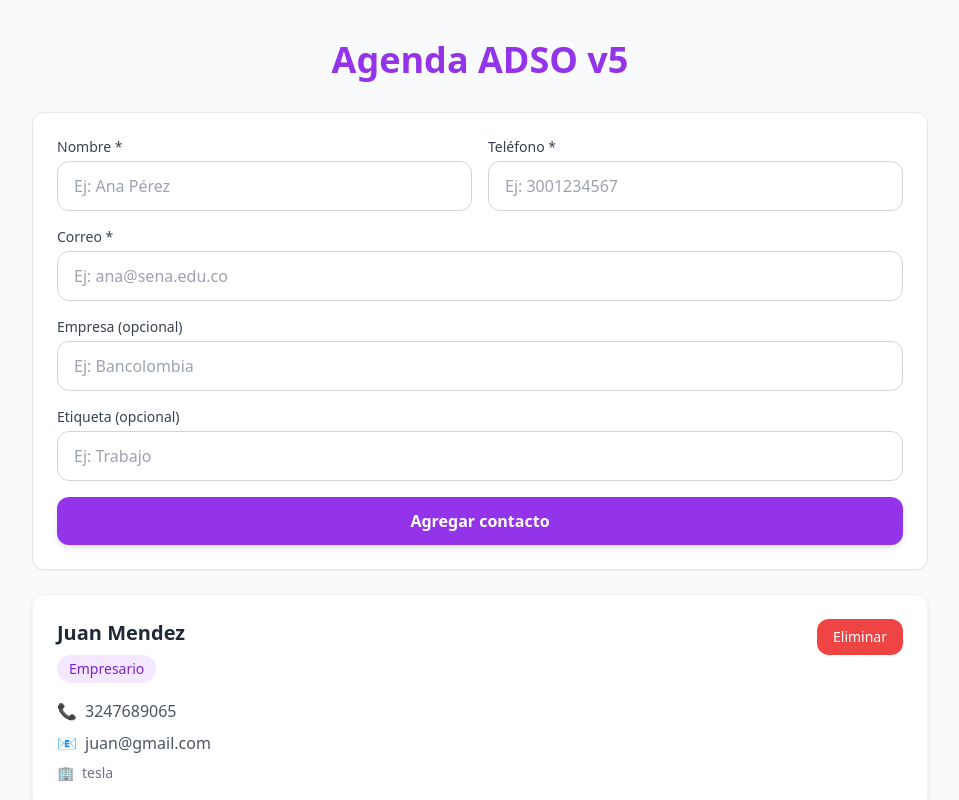
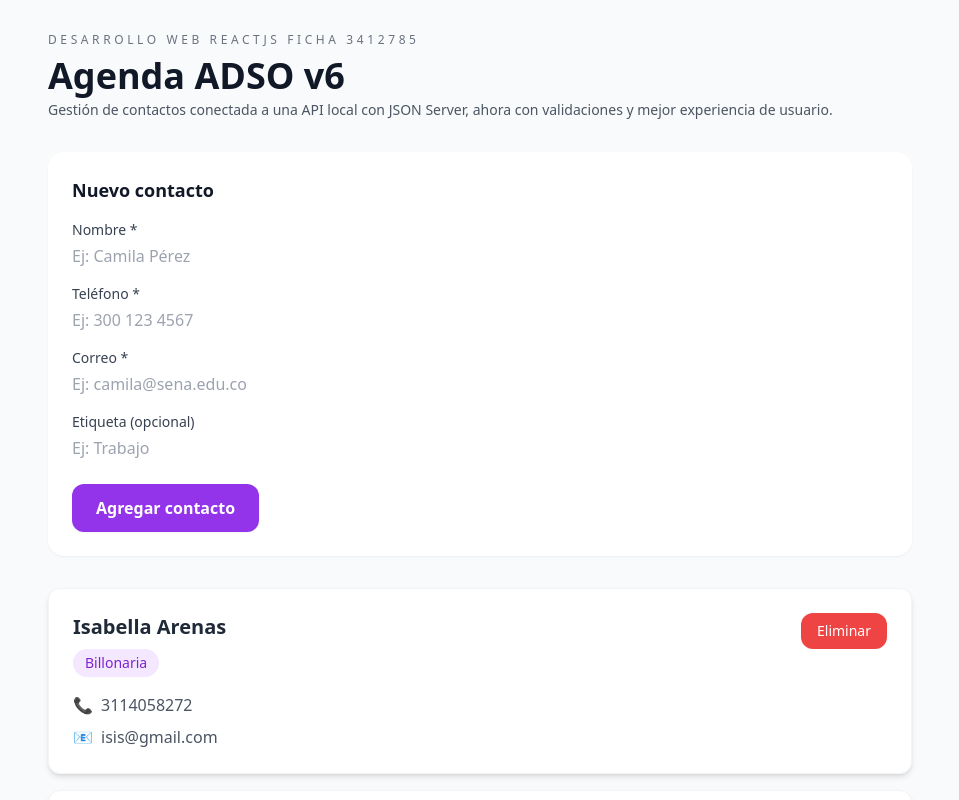
Before and after one commit to delos-10/agendaADSO, a React (Vite) app: page / in a window 1280 px wide. Shown: the top 800 px of the page, without its empty margins (160-1119 px from the left). Built offline with nearby package versions, Linux system fonts and the light colour scheme; data requests are answered from the project's data file.

Commit message:
Clase_8_Agenda_ADSO_v6_Validaciones_UX

```diff
--- a/db.json
+++ b/db.json
@@ -1,12 +1,19 @@
 {
   "contactos": [
     {
-      "nombre": "Juan Mendez",
-      "telefono": "3247689065",
-      "correo": "juan@gmail.com",
-      "empresa": "tesla",
-      "etiqueta": "Empresario",
-      "id": "-OTcwe_D4sw"
+      "nombre": "Isabella Arenas",
+      "telefono": "3114058272",
+      "correo": "isis@gmail.com",
+      "etiqueta": "Billonaria",
+      "id": "P-Sb4Z2M-c4"
+    },
+    {
+      "nombre": "David Rojas",
+      "telefono": "3008765432",
+      "correo": "rojas@gmail.com",
+      "etiqueta": "coordinador",
+      "id": "OZfFPfL3eqc"
     }
-  ]
+  ],
+  "$schema": "./node_modules/json-server/schema.json"
 }
--- a/src/App.jsx
+++ b/src/App.jsx
@@ -1,64 +1,169 @@
-// App.jsx
+
+// Importamos useEffect y useState para manejar estados y efectos en el componente principal
 import { useEffect, useState } from "react";
-import { listarContactos, crearContacto, eliminarContactoPorId } from "./api.js";
+
+// Importamos los servicios que se comunican con JSON Server
+import {
+  listarContactos,
+  crearContacto,
+  eliminarContactoPorId,
+} from "./api";
+
+// Importamos los componentes hijos
 import FormularioContacto from "./components/FormularioContacto";
 import ContactoCard from "./components/ContactoCard";
 
-export default function App() {
-  // 1) Estado con la lista de contactos (inicia como arreglo vacío)
+// Componente principal de la aplicación
+function App() {
+  // Estado que almacena la lista de contactos obtenidos de la API
   const [contactos, setContactos] = useState([]);
 
-  // 2) useEffect — Carga inicial desde la API (reemplaza localStorage)
+  // Estado que indica si estamos cargando información (por ejemplo, al inicio)
+  const [cargando, setCargando] = useState(true);
+
+  // Estado para guardar mensajes de error generales de la aplicación
+  const [error, setError] = useState("");
+
+  // useEffect que se ejecuta una sola vez al montar el componente
+  // Aquí cargamos los contactos iniciales desde JSON Server
   useEffect(() => {
-    listarContactos()
-      .then((data) => setContactos(data))
-      .catch((err) => console.error(err));
+    const cargarContactos = async () => {
+      try {
+        setCargando(true); // Indicamos que estamos cargando
+        setError(""); // Limpiamos posibles errores anteriores
+
+        const data = await listarContactos(); // Llamamos a la API
+        setContactos(data); // Guardamos la lista de contactos en el estado
+      } catch (error) {
+        // En caso de error, lo registramos en consola para depuración
+        console.error("Error al cargar contactos:", error);
+
+        // Y mostramos un mensaje amigable al usuario
+        setError(
+          "No se pudieron cargar los contactos. Verifica que el servidor esté encendido e intenta de nuevo."
+        );
+      } finally {
+        setCargando(false); // Finalizamos el estado de carga
+      }
+    };
+
+    cargarContactos();
   }, []);
 
-  // 3) Agregar contacto consumiendo la API (POST)
- const agregarContacto = async (form) => {
-  try {
-    const nuevo = await crearContacto(form);
-    setContactos((prevContactos) => [...prevContactos, nuevo]);
-  } catch (error) {
-    console.error(error);
-  }
-};
+  // Función que se encarga de agregar un nuevo contacto usando la API
+  // Esta función es async para poder usarla con await en el formulario
+  const onAgregarContacto = async (nuevoContacto) => {
+    try {
+      // Limpiamos cualquier error viejo antes de intentar guardar
+      setError("");
 
-  // 4) Eliminar contacto consumiendo la API por id (DELETE)
- const eliminarContacto = async (id) => {
-  try {
-    await eliminarContactoPorId(id);
-    setContactos((prevContactos) => prevContactos.filter((c) => c.id !== id));
-  } catch (error) {
-    console.error(error);
-  }
-};
+      // Llamamos al servicio que crea el contacto en JSON Server
+      const creado = await crearContacto(nuevoContacto);
 
+      // Actualizamos el estado agregando el contacto recién creado a la lista
+      setContactos((prev) => [...prev, creado]);
+    } catch (error) {
+      // Mostramos el error en consola para facilitar la depuración
+      console.error("Error al crear contacto:", error);
+
+      // Si falla la creación, mostramos un mensaje claro y útil
+      setError(
+        "No se pudo guardar el contacto. Verifica tu conexión o el estado del servidor e intenta nuevamente."
+      );
+
+      // Relanzar el error es opcional según cómo quieras manejarlo desde el formulario
+      throw error;
+    }
+  };
+
+  // Función para eliminar un contacto por su id
+  const onEliminarContacto = async (id) => {
+    try {
+      setError(""); // Limpiamos errores previos
+      await eliminarContactoPorId(id); // Llamamos al servicio de eliminación
+
+      // Filtramos el contacto eliminado de la lista local
+      setContactos((prev) => prev.filter((c) => c.id !== id));
+    } catch (error) {
+      // Mostramos el error en consola para depurar
+      console.error("Error al eliminar contacto:", error);
+
+      // Si algo falla al eliminar, informamos al usuario
+      setError(
+        "No se pudo eliminar el contacto. Vuelve a intentarlo o verifica el servidor."
+      );
+    }
+  };
+
+  // JSX que renderiza la aplicación
   return (
-    <main className="min-h-screen py-10 px-4">
-      {/* Título centrado con color morado */}
-      <h1 className="text-4xl font-bold text-center text-purple-600 mb-8">
-        Agenda ADSO v5
-      </h1>
+    <div className="min-h-screen bg-gray-50">
+      {/* Contenedor principal centrado */}
+      <div className="max-w-4xl mx-auto px-4 py-8">
+        {/* Encabezado principal de la Agenda */}
+        <header className="mb-8">
+          <p className="text-xs tracking-[0.3em] text-gray-500 uppercase">
+            Desarrollo Web ReactJS Ficha 3412785
+          </p>
+          <h1 className="text-4xl font-extrabold text-gray-900 mt-2">
+            Agenda ADSO v6
+          </h1>
+          <p className="text-sm text-gray-600 mt-1">
+            Gestión de contactos conectada a una API local con JSON Server,
+            ahora con validaciones y mejor experiencia de usuario.
+          </p>
+        </header>
 
-      <div className="max-w-4xl mx-auto">
-        {/* Tarjeta del formulario */}
-        <section className="bg-white border border-gray-200 rounded-xl shadow-sm p-6 mb-6">
-          <FormularioContacto onAgregar={agregarContacto} />
-        </section>
+        {/* Si hay un error global, lo mostramos en un recuadro rojo */}
+        {error && (
+          <div className="mb-4 rounded-xl bg-red-50 border border-red-200 px-4 py-3">
+            <p className="text-sm font-medium text-red-700">{error}</p>
+          </div>
+        )}
 
-        {/* Lista de contactos */}
-        <section className="space-y-4">
-          {contactos.map((c) => (
-            <ContactoCard
-              key={c.id}
-              {...c}
-              onEliminar={eliminarContacto}
-            />
-          ))}
-        </section>
+        {/* Si estamos cargando, mostramos un mensaje de carga */}
+        {cargando ? (
+          <p className="text-sm text-gray-500">Cargando contactos...</p>
+        ) : (
+          <>
+            {/* Formulario para crear nuevos contactos */}
+            <FormularioContacto onAgregar={onAgregarContacto} />
+
+            {/* Listado de contactos */}
+            <section className="space-y-4">
+              {contactos.length === 0 ? (
+                // Mensaje cuando no existen contactos aún
+                <p className="text-sm text-gray-500">
+                  Aún no tienes contactos registrados. Agrega el primero usando
+                  el formulario superior.
+                </p>
+              ) : (
+                // Recorremos la lista de contactos y mostramos una tarjeta por cada uno
+                contactos.map((c) => (
+                  <ContactoCard
+                    key={c.id} // Key única para cada elemento de la lista
+                    nombre={c.nombre}
+                    telefono={c.telefono}
+                    correo={c.correo}
+                    etiqueta={c.etiqueta}
+                    // onEliminar es una función que llama a onEliminarContacto con el id
+                    onEliminar={() => onEliminarContacto(c.id)}
+                  />
+                ))
+              )}
+            </section>
+          </>
+        )}
+
+        {/* Pie de página con los datos del instructor */}
+        <footer className="mt-8 text-xs text-gray-400">
+          <p>Desarrollo Web – ReactJS | Proyecto Agenda ADSO</p>
+          <p>Instructor: Gustavo Adolfo Bolaños Dorado</p>
+        </footer>
       </div>
-    </main>
+    </div>
   );
 }
+
+// Exportamos el componente principal
+export default App;
--- a/src/components/FormularioContacto.jsx
+++ b/src/components/FormularioContacto.jsx
@@ -1,128 +1,204 @@
-// src/components/FormularioContacto.jsx
+
+// Importamos React y el hook useState para manejar estados locales del componente
 import { useState } from "react";
 
-export default function FormularioContacto({ onAgregar }) {
-  // Estado único del formulario (según la guía)
+// Componente FormularioContacto
+// Recibe como props la función onAgregar (para crear un contacto)
+// y la variable cargandoDesdeApp (si quieres reutilizar estados desde App, opcional)
+function FormularioContacto({ onAgregar }) {
+  // Estado principal del formulario: almacena los valores de cada campo
   const [form, setForm] = useState({
     nombre: "",
     telefono: "",
     correo: "",
-    empresa: "",
     etiqueta: "",
   });
 
-  // Manejar cambios en las entradas
-  const handleChange = (e) => {
+  // Estado para almacenar los mensajes de error de validación por cada campo
+  const [errores, setErrores] = useState({
+    nombre: "",
+    telefono: "",
+    correo: "",
+  });
+
+  // Estado que indica si el formulario está enviando la información al servidor
+  // Sirve para desactivar el botón y mostrar un texto diferente
+  const [enviando, setEnviando] = useState(false);
+
+  // Función manejadora del cambio de los inputs
+  // Se ejecuta cada vez que el usuario escribe en un campo
+  const onChange = (e) => {
+    // Extraemos el nombre y el valor del input que disparó el evento
     const { name, value } = e.target;
-    setForm((f) => ({ ...f, [name]: value }));
+
+    // Actualizamos el estado del formulario, manteniendo lo anterior
+    // y solo cambiando la propiedad correspondiente (nombre, telefono, correo o etiqueta)
+    setForm((prevForm) => ({
+      ...prevForm,
+      [name]: value,
+    }));
   };
 
-  // Función de envío con validación e indicación de campos obligatorios
-  const handleSubmit = (e) => {
+  // Función encargada de validar todos los campos del formulario
+  // Devuelve true si el formulario es válido, y false en caso contrario
+  function validarFormulario() {
+    // Creamos un objeto temporal para ir llenando los mensajes de error
+    const nuevosErrores = { nombre: "", telefono: "", correo: "" };
+
+    // Validación del campo "nombre"
+    // .trim() elimina espacios en blanco al inicio y al final del texto
+    // Esto evita que el usuario envíe solo espacios como si fuera un dato válido
+    if (!form.nombre.trim()) {
+      nuevosErrores.nombre = "El nombre es obligatorio.";
+    }
+
+    // Validación del campo "telefono"
+    if (!form.telefono.trim()) {
+      nuevosErrores.telefono = "El teléfono es obligatorio.";
+    }
+
+    // Validación del campo "correo"
+    if (!form.correo.trim()) {
+      // Si el usuario no escribió nada
+      nuevosErrores.correo = "El correo es obligatorio.";
+    } else if (!form.correo.includes("@")) {
+      // Si escribió texto pero no contiene el símbolo @
+      nuevosErrores.correo = "El correo debe contener @.";
+    }
+
+    // Actualizamos el estado de errores para que React vuelva a renderizar
+    // y se muestren los mensajes en pantalla
+    setErrores(nuevosErrores);
+
+    // Retornamos true SOLO si no hay mensajes de error en ninguno de los campos
+    return (
+      !nuevosErrores.nombre &&
+      !nuevosErrores.telefono &&
+      !nuevosErrores.correo
+    );
+  }
+
+  // Función manejadora del envío del formulario
+  // Es async porque puede llamar a una función onAgregar que se comunique con la API
+  const onSubmit = async (e) => {
     e.preventDefault();
 
-    if (!form.nombre || !form.telefono) {
-      alert("Nombre y teléfono son obligatorios");
-      return;
+    const esValido = validarFormulario();
+    if (!esValido) return;
+
+    try {
+      setEnviando(true);
+
+      // Agregamos esta línea para que 'Guardando...' dure 1.5 segundos
+      await new Promise((resolve) => setTimeout(resolve, 1500));
+
+      await onAgregar(form);
+
+      setForm({ nombre: "", telefono: "", correo: "", etiqueta: "" });
+      setErrores({ nombre: "", telefono: "", correo: "" });
+    } catch (error) {
+      console.error(error);
+    } finally {
+      setEnviando(false);
     }
-
-    onAgregar(form);
-
-    // Limpiar el estado del formulario
-    setForm({
-      nombre: "",
-      telefono: "",
-      correo: "",
-      empresa: "",
-      etiqueta: "",
-    });
   };
 
+  // JSX que pinta el formulario en pantalla
   return (
-    <form onSubmit={handleSubmit} className="space-y-4">
-      {/* Nombre + Teléfono (grid responsive) */}
-      <div className="grid grid-cols-1 md:grid-cols-2 gap-4">
-        <div>
-          <label className="block text-sm font-medium text-gray-700">
-            Nombre *
-          </label>
-          <input
-            type="text"
-            name="nombre"
-            value={form.nombre}
-            onChange={handleChange}
-            placeholder="Ej: Ana Pérez"
-            className="mt-1 w-full rounded-xl border border-gray-300 focus:ring-2 focus:ring-purple-500 focus:border-purple-500 focus:outline-none px-4 py-3"
-          />
-        </div>
+    <form
+      className="bg-white shadow-sm rounded-2xl p-6 space-y-4 mb-8"
+      onSubmit={onSubmit}
+    >
+      {/* Título del formulario */}
+      <h2 className="text-lg font-semibold text-gray-900 mb-2">
+        Nuevo contacto
+      </h2>
 
-        <div>
-          <label className="block text-sm font-medium text-gray-700">
-            Teléfono *
-          </label>
-          <input
-            type="text"
-            name="telefono"
-            value={form.telefono}
-            onChange={handleChange}
-            placeholder="Ej: 3001234567"
-            className="mt-1 w-full rounded-xl border border-gray-300 focus:ring-2 focus:ring-purple-500 focus:border-purple-500 focus:outline-none px-4 py-3"
-          />
-        </div>
+      {/* Campo Nombre */}
+      <div>
+        <label className="block text-sm font-medium text-gray-700 mb-1">
+          Nombre *
+        </label>
+        <input
+          className="w-full rounded-xl border-gray-300 focus:ring-purple-500 focus:border-purple-500"
+          name="nombre"
+          placeholder="Ej: Camila Pérez"
+          value={form.nombre}    // El valor mostrado viene del estado form.nombre
+          onChange={onChange}    // Al escribir, actualizamos el estado
+        />
+        {/* Si existe un mensaje en errores.nombre, lo mostramos debajo del input */}
+        {errores.nombre && (
+          <p className="mt-1 text-xs text-red-600">{errores.nombre}</p>
+        )}
       </div>
 
-      {/* Correo */}
+      {/* Campo Teléfono */}
       <div>
-        <label className="block text-sm font-medium text-gray-700">
+        <label className="block text-sm font-medium text-gray-700 mb-1">
+          Teléfono *
+        </label>
+        <input
+          className="w-full rounded-xl border-gray-300 focus:ring-purple-500 focus:border-purple-500"
+          name="telefono"
+          placeholder="Ej: 300 123 4567"
+          value={form.telefono}  // Valor controlado desde form.telefono
+          onChange={onChange}
+        />
+        {/* Mensaje de error específico para el campo teléfono */}
+        {errores.telefono && (
+          <p className="mt-1 text-xs text-red-600">{errores.telefono}</p>
+        )}
+      </div>
+
+      {/* Campo Correo */}
+      <div>
+        <label className="block text-sm font-medium text-gray-700 mb-1">
           Correo *
         </label>
         <input
-          type="email"
+          className="w-full rounded-xl border-gray-300 focus:ring-purple-500 focus:border-purple-500"
           name="correo"
-          value={form.correo}
-          onChange={handleChange}
-          placeholder="Ej: ana@sena.edu.co"
-          className="mt-1 w-full rounded-xl border border-gray-300 focus:ring-2 focus:ring-purple-500 focus:border-purple-500 focus:outline-none px-4 py-3"
+          placeholder="Ej: camila@sena.edu.co"
+          value={form.correo}    // Valor controlado desde form.correo
+          onChange={onChange}
+        />
+        {/* Mensaje de error específico para el campo correo */}
+        {errores.correo && (
+          <p className="mt-1 text-xs text-red-600">{errores.correo}</p>
+        )}
+      </div>
+
+      {/* Campo Etiqueta (opcional) */}
+      <div>
+        <label className="block text-sm font-medium text-gray-700 mb-1">
+          Etiqueta (opcional)
+        </label>
+        <input
+          className="w-full rounded-xl border-gray-300 focus:ring-purple-500 focus:border-purple-500"
+          name="etiqueta"
+          placeholder="Ej: Trabajo"
+          value={form.etiqueta}
+          onChange={onChange}
         />
       </div>
 
-      {/* Empresa (opcional) */}
-      <div>
-        <label className="block text-sm font-medium text-gray-700">
-          Empresa (opcional)
-        </label>
-        <input
-          type="text"
-          name="empresa"
-          value={form.empresa}
-          onChange={handleChange}
-          placeholder="Ej: Bancolombia"
-          className="mt-1 w-full rounded-xl border border-gray-300 focus:ring-2 focus:ring-purple-500 focus:border-purple-500 focus:outline-none px-4 py-3"
-        />
+      {/* Botón para enviar el formulario */}
+      <div className="pt-2">
+        <button
+          type="submit"
+          // El botón se desactiva mientras enviando sea true
+          disabled={enviando}
+          className="w-full md:w-auto bg-purple-600 hover:bg-purple-700
+                     disabled:bg-purple-300 disabled:cursor-not-allowed
+                     text-white px-6 py-3 rounded-xl font-semibold shadow-sm"
+        >
+          {/* Texto dinámico: cambia según el estado enviando */}
+          {enviando ? "Guardando..." : "Agregar contacto"}
+        </button>
       </div>
-
-      {/* Etiqueta (opcional) */}
-      <div>
-        <label className="block text-sm font-medium text-gray-700">
-          Etiqueta (opcional)
-        </label>
-        <input
-          type="text"
-          name="etiqueta"
-          value={form.etiqueta}
-          onChange={handleChange}
-          placeholder="Ej: Trabajo"
-          className="mt-1 w-full rounded-xl border border-gray-300 focus:ring-2 focus:ring-purple-500 focus:border-purple-500 focus:outline-none px-4 py-3"
-        />
-      </div>
-
-      {/* Botón principal morado */}
-      <button
-        type="submit"
-        className="w-full bg-purple-600 hover:bg-purple-700 text-white font-semibold px-6 py-3 rounded-xl transition-colors shadow-md"
-      >
-        Agregar contacto
-      </button>
     </form>
   );
 }
+
+// Exportamos el componente para usarlo en App.jsx
+export default FormularioContacto;
```
